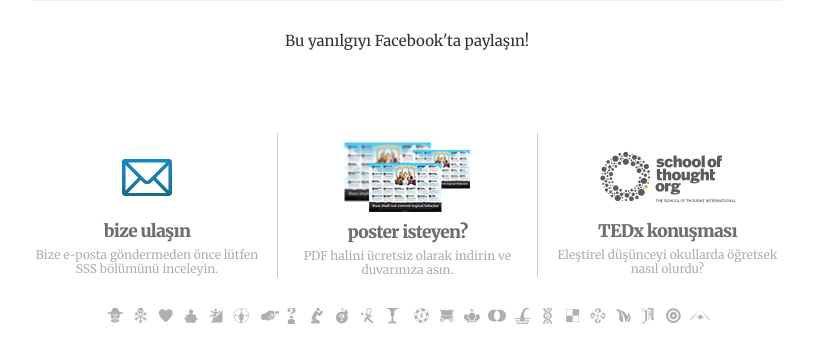
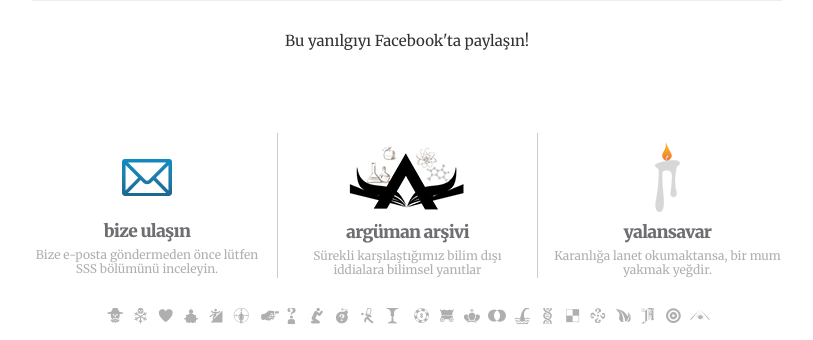
Before and after one commit to erengy/ylfi, a PHP site: page /ylfi/korkuluk in a window 1280 px wide. Shown: the part 919-1259 px from the top of the page, without its empty margins (233-1046 px from the left). Run offline with PHP 8.4, Linux system fonts and the light colour scheme; some libraries are stand-ins or nearby versions; some web fonts are replaced.

Commit message:
Organize footer

```diff
--- a/assets/css/fallacy.css
+++ b/assets/css/fallacy.css
@@ -1604,6 +1604,11 @@ h3 {
 #footer .language li b {
   text-decoration: underline;
   color: #808285;
+}
+#footer .license {
+  display: inline-block;
+  font-size: 1rem;
+  margin-top: 0.3em;
 }
 
 .square-button {
@@ -2619,6 +2624,7 @@ body {
 #social li {
   display: inline-block;
   margin: 0 0 0 3em;
+  vertical-align: top;
 }
 
 @media only screen and (min-width: 0px) and (max-width: 767px) {
--- a/pages/footer.php
+++ b/pages/footer.php
@@ -5,30 +5,30 @@
             <ul class="row reset">
                 <li class="col-sm-4">
                     <h4>
-                        <a href="<?php echo $base_uri; ?>/faq">
+                        <a href="<?php echo $base_uri; ?>/sss">
                             <span class="image"><img src="<?php echo $base_uri; ?>/assets/images/envelope.svg" alt="" /></span>
                             bize ulaşın
                         </a>
                     </h4>
-                    <p>Bize <a href="mailto:bilgi@ozgurdusuncehareketi.org">e-posta</a> göndermeden önce lütfen <a href="<?php echo $base_uri; ?>/faq">SSS</a> bölümünü inceleyin.</p>
+                    <p>Bize <a href="mailto:bilgi@ozgurdusuncehareketi.org">e-posta</a> göndermeden önce lütfen <a href="<?php echo $base_uri; ?>/sss" title="Sık Sorulan Sorular">SSS</a> bölümünü inceleyin.</p>
                 </li>
                 <li class="col-sm-4">
                     <h4>
-                        <a href="<?php echo $base_uri; ?>/poster">
-                            <span class="image"><img src="<?php echo $base_uri; ?>/assets/images/poster.png" alt="" /></span>
-                            poster isteyen?
+                        <a target='_blank' href="http://arsiv.ozgurdusuncehareketi.org">
+                            <span class="image"><img src="<?php echo $base_uri; ?>/assets/images/logo-argument-archive.png" alt="" /></span>
+                            argüman arşivi
                         </a>
                     </h4>
-                    <p>PDF halini ücretsiz olarak indirin ve duvarınıza asın.</p>
+                    <p>Sürekli karşılaştığımız bilim dışı iddialara bilimsel yanıtlar</p>
                 </li>
                 <li class="col-sm-4">
                     <h4>
-                        <a target='_blank' href="http://www.schoolofthought.org/">
-                            <span class="image"><img src="<?php echo $base_uri; ?>/assets/images/schoolofthought_small.png" alt="" /></span>
-                            TEDx konuşması
+                        <a href="https://yalansavar.org">
+                            <span class="image"><img src="<?php echo $base_uri; ?>/assets/images/logo-yalansavar.png" alt="" /></span>
+                            yalansavar
                         </a>
                     </h4>
-                    <p>Eleştirel düşünceyi okullarda öğretsek nasıl olurdu?</p>
+                    <p>Karanlığa lanet okumaktansa, bir mum yakmak yeğdir.</p>
                 </li>
             </ul>
 
@@ -51,47 +51,30 @@
             </p>
 
             <p class="credits">
-                Oluşturan
-                <a href="http://au.linkedin.com/in/jesserichardsonaustralia" target="_blank" title="Jesse">Jesse Richardson</a>,
-                <a href="http://espadav8.co.uk/" target="_blank" title="Andy">Andy Smith</a> ve
-                <a href="http://theprojectsomething.com" target="_blank" title="Som">Som Meaden</a>.
-                <a href="http://creativecommons.org/licenses/by-nc/3.0/" title="Attribution-NonCommercial 3.0 Unported (CC BY-NC 3.0)" target="_blank"><img src="https://s3.amazonaws.com/yourlogicalfallacyis/assets/cc.png" border="0" /></a>
-                Türkçeleştiren: <a href="http://ozgurdusuncehareketi.org" target="_blank" title="ODH">Özgür Düşünce Hareketi</a> &
-                Ivır zıvırı halleden: <a href="https://gurkan.in" target="_blank" title="Gürkan">Gürkan</a>
+                Oluşturan:
+                <a href="https://au.linkedin.com/in/jesserichardsonaustralia" target="_blank" title="Jesse">Jesse Richardson</a>,
+                <a href="https://espadav8.co.uk" target="_blank" title="Andy">Andy Smith</a> ve
+                <a href="http://theprojectsomething.com" target="_blank" title="Som">Som Meaden</a><br>
+                Türkçeleştiren:
+                <a href="http://ozgurdusuncehareketi.org" target="_blank" title="ODH">Özgür Düşünce Hareketi</a> ·
+                Ivır zıvırı halleden:
+                <a href="https://gurkan.in" target="_blank" title="Gürkan">Gürkan</a> ve
+                <a href="http://erengy.com" target="_blank" title="Eren Okka">Eren</a><br>
+                <a href="https://creativecommons.org/licenses/by-nc/4.0/deed.tr" class="license" title="Alıntı-Gayriticari 4.0 Uluslararası (CC BY-NC 4.0)" target="_blank"><i class="icon-cc"></i> <i class="icon-by"></i> <i class="icon-nc"></i></a>
             </p>
-
-            <ul id="social">
-                <li class="fb">
-                    <div class="fb-like" data-href="<?php echo $base_uri; ?>" data-layout="button_count" data-action="like" data-show-faces="false" data-share="true"></div>
-                </li>
-                <li class="tw">
-                    <a href="https://twitter.com/share" class="twitter-share-button" data-url="<?php echo $base_uri; ?>" data-text="Don't be fooled!"></a>
-                </li>
-                <li class="gp">
-                    <div class="g-plusone" data-size="medium" data-href="<?php echo $base_uri; ?>"></div>
-                </li>
-            </ul>
-
-            <p class="language-help">Can&rsquo;t see your language? Help us to translate into your language: <a href="mailto:jesse@yourlogicalfallacyis.com">send us an email to register</a></p>
         </div>
     </footer>
 </div> <!-- .wrap -->
 
-<script>
-    var fallacy_data = fallacy_data || {};
-    fallacy_data.free_destinations = ["US"];
-    fallacy_data.shipping_price = parseFloat("19.00");
-</script>
+<script async src="//ajax.googleapis.com/ajax/libs/jquery/1.11.3/jquery.min.js" id="jquery-script"></script>
+<script async defer src="https://apis.google.com/js/platform.js"></script>
+
 <script>
     var fallacyLocale = "ylfi/";
 </script>
-
-<script async src="//ajax.googleapis.com/ajax/libs/jquery/1.11.3/jquery.min.js" id="jquery-script"></script>
 <script async src="<?php echo $base_uri; ?>/assets/js/fallacy.js?15"></script>
 
-<script src="https://apis.google.com/js/platform.js" async defer></script>
-
-<script type='text/html' id='detailed-template'>
+<script type="text/html" id="detailed-template">
 <?php require 'fallacy.php'; ?>
 </script>
 
```
Also changed, not shown: pages/home.php (+12 -1 lines), assets/images/logo-argument-archive.png (added), assets/images/logo-yalansavar.png (added), assets/images/poster.png (deleted), assets/images/schoolofthought_small.png (deleted).
